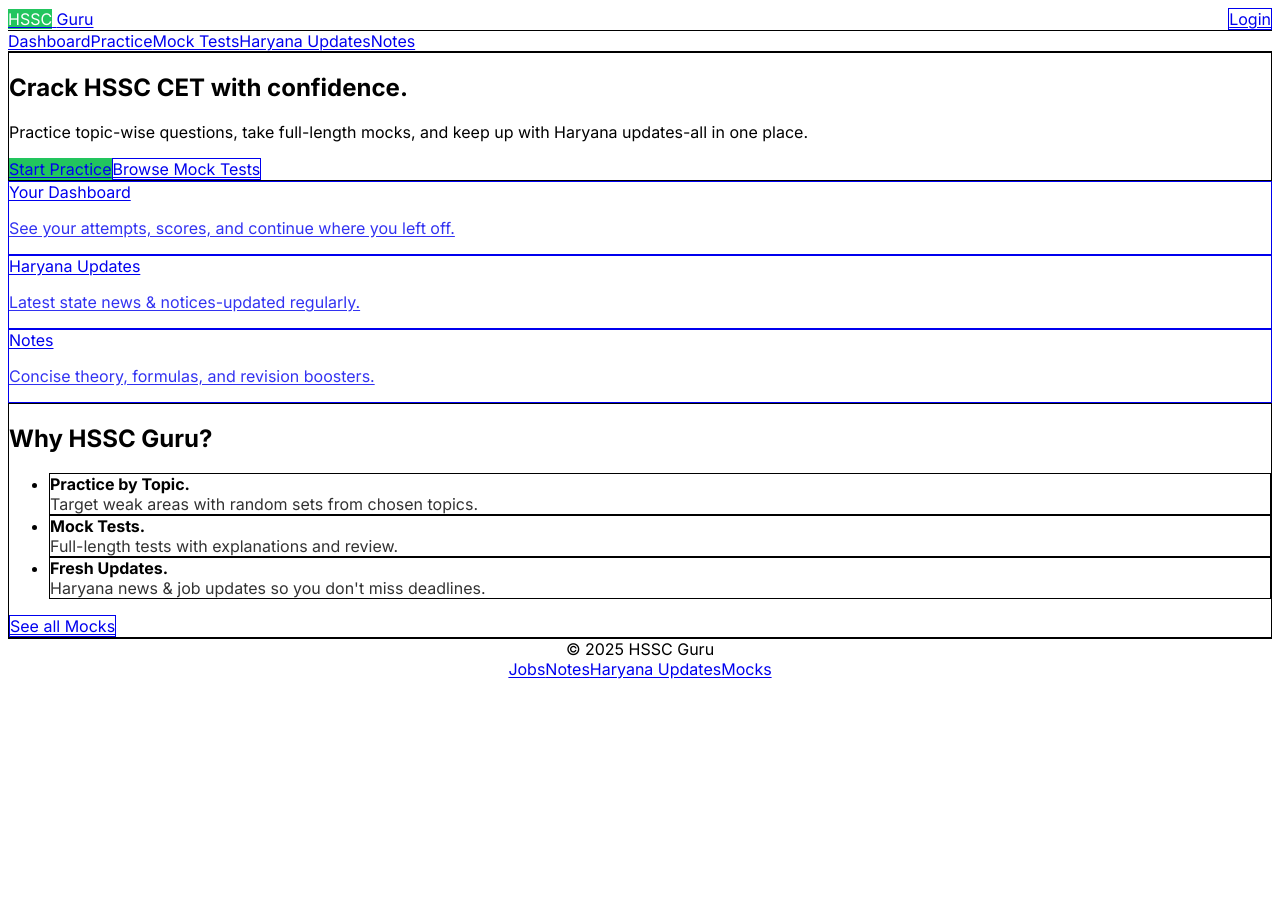
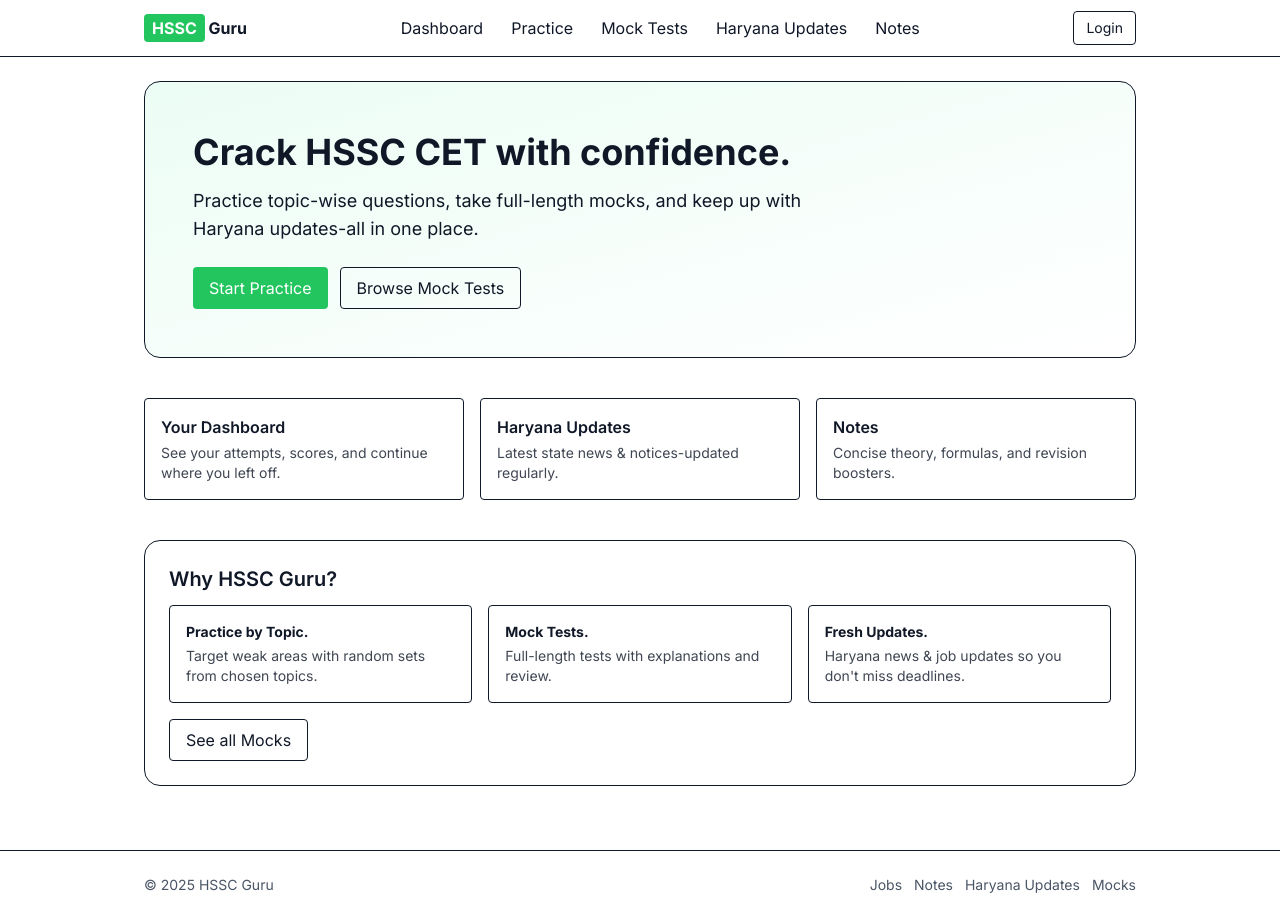
Before and after one commit to pushpander1010/hsscguru, a Next.js app: page / in a window 1280 px wide. Before the commit the page ends 808 px from the top, so only its background shows below. Built offline with nearby package versions, Linux system fonts and the light colour scheme; no server answers.

Commit message:
second commit

```diff
--- a/src/app/globals.css
+++ b/src/app/globals.css
@@ -1,12 +1,8 @@
-@tailwind base;
-@tailwind components;
-@tailwind utilities;
+@import "tailwindcss";
 
-/* optional brand vars */
 :root {
-  --brand: 34 197 94;      /* emerald-500 */
-  --brand-600: 22 163 74;  /* emerald-600 */
+  --brand: 34 197 94;
+  --brand-600: 22 163 74;
 }
-
 a { text-underline-offset: 2px; }
 html, body { height: 100%; }
```
